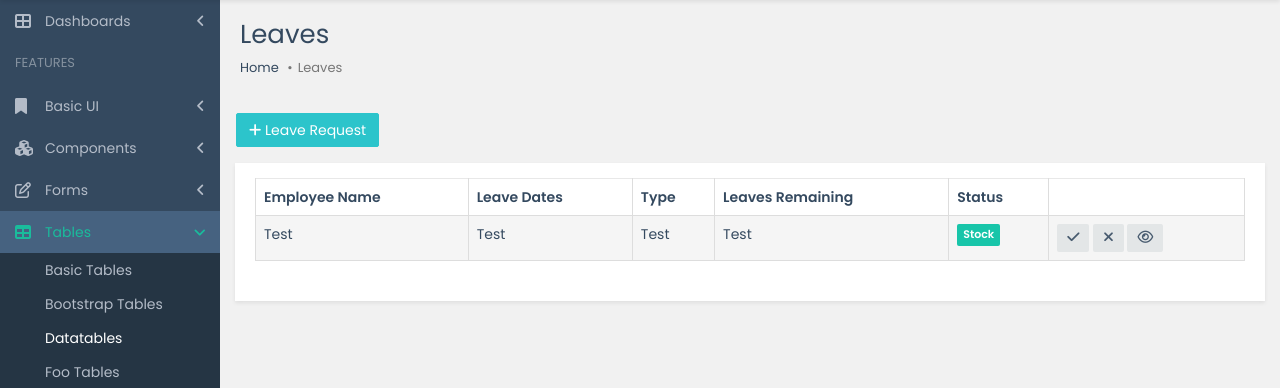
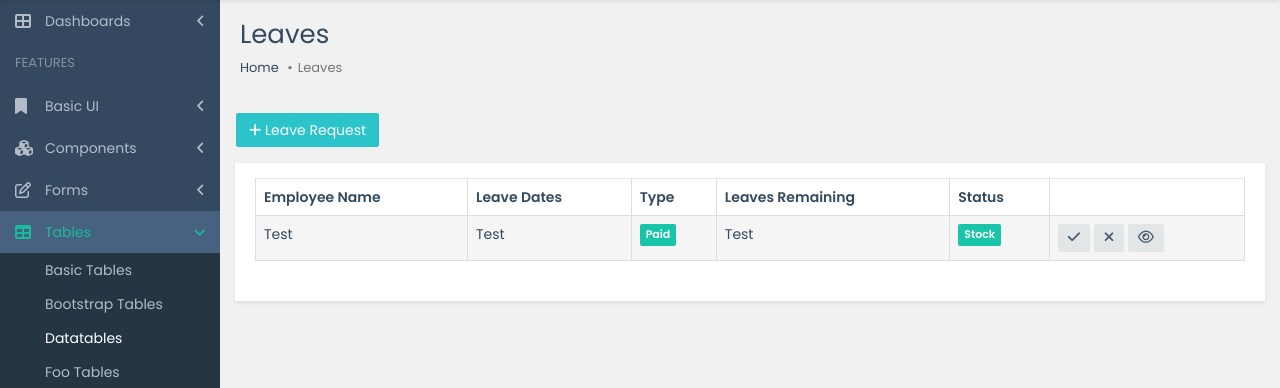
Before and after one commit to suda-amir/apiruh, a PHP site: page /admin/leaves.php in a window 1280 px wide. Shown: the part 50-438 px from the top of the page. Run offline with PHP 8.4, Linux system fonts and the light colour scheme; some libraries are stand-ins or nearby versions.

Commit message:
Small Change in Leaves

```diff
--- a/admin_1/html/admin/leaves.php
+++ b/admin_1/html/admin/leaves.php
@@ -105,7 +105,7 @@
                     <tr>
                       <td>Test</td>
                       <td>Test</td>
-                      <td>Test</td>
+                      <td><span class="badge badge-success">Paid</span></td>
                       <td>Test</td>
                       <td><span class="badge badge-success">Stock</span></td>
                       <td>
```
